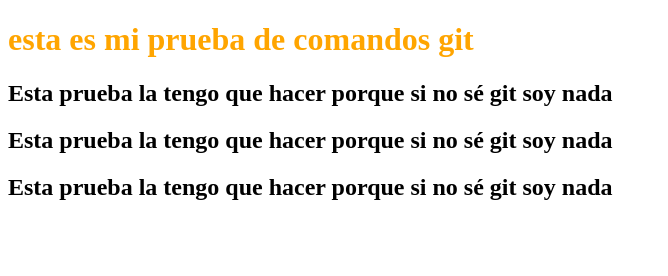
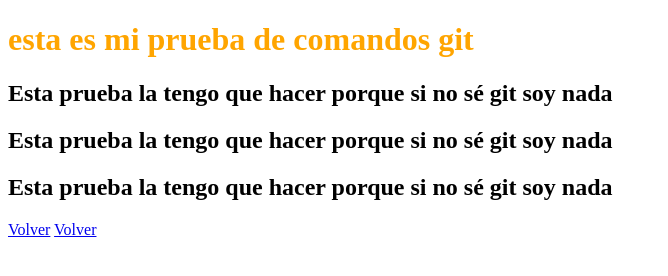
Before and after one commit to bravoisaac/isaacbravo_unidad1, a plain HTML site: page index.html in a window 1280 px wide. Shown: the whole page, without its empty margins (0-668 px from the left). Drawn offline with Linux system fonts and the light colour scheme.

Commit message:
navegación terminada

```diff
--- a/index.html
+++ b/index.html
@@ -14,5 +14,7 @@
             si no sé git soy nada</h2>
             <h2>Esta prueba la tengo que hacer porque
                 si no sé git soy nada</h2>
+                <a href="pagina1.html">Volver</a>
+                <a href="pagina2.html">Volver</a>
 </body>
 </html>
```
